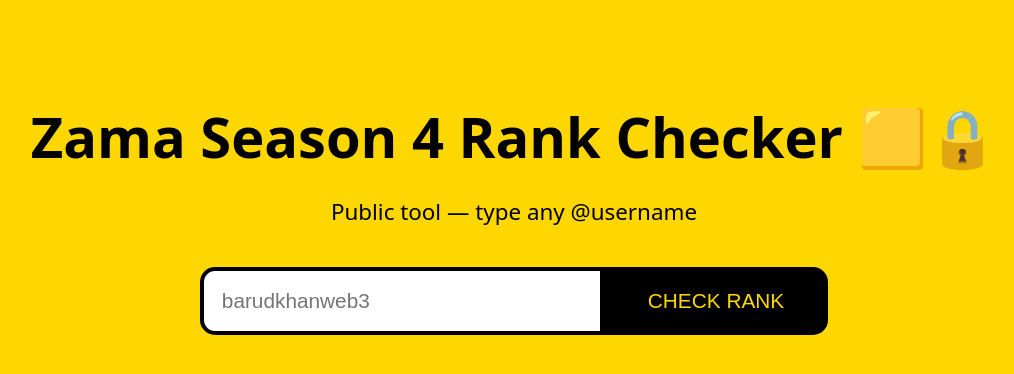
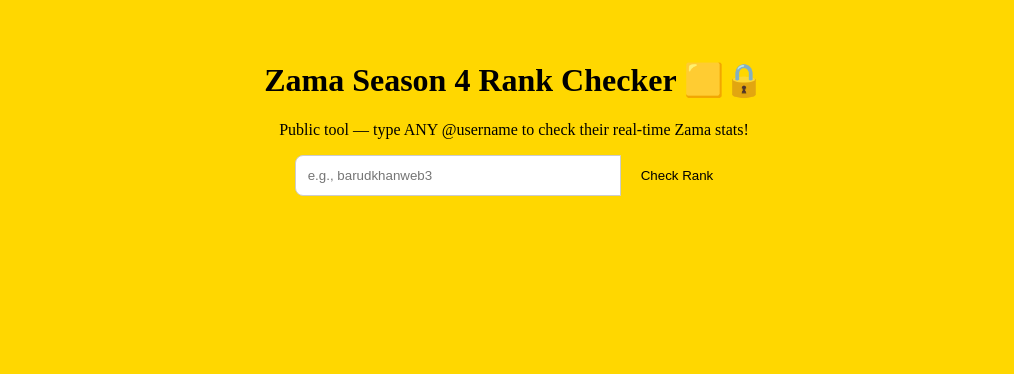
Before and after one commit to barudkhan/zama-season-4-checker, a Next.js app: page / in a window 1280 px wide. Shown: the top 374 px of the page, without its empty margins (126-1140 px from the left). Built offline with nearby package versions, Linux system fonts and the light colour scheme.

Commit message:
Refactor Home component and improve error handling

```diff
--- a/app/page.tsx
+++ b/app/page.tsx
@@ -1,86 +1,59 @@
 'use client';
-
 import { useState } from 'react';
 
 export default function Home() {
   const [username, setUsername] = useState('');
-  const [data, setData] = useState<any>(null);
+  const [data, setData] = useState(null);
   const [loading, setLoading] = useState(false);
+  const [error, setError] = useState('');
 
   const check = async () => {
     if (!username.trim()) return;
     setLoading(true);
+    setError('');
     setData(null);
     try {
       const res = await fetch(`/api/checker/${username.replace('@', '')}`);
       const json = await res.json();
-      setData(json);
-    } catch (err) {
-      setData({ error: 'API error — check token or try again' });
+      if (res.ok && json.posts > 0) {
+        setData(json);
+      } else {
+        setError(json.error || 'No posts found for #ZamaCreatorProgram');
+      }
+    } catch {
+      setError('API error — check token or try again');
     }
     setLoading(false);
   };
 
   return (
-    <div style={{ padding: '60px 20px', textAlign: 'center', fontFamily: 'system-ui', minHeight: '100vh', background: '#FFD700' }}>
-      <h1 style={{ fontSize: '3.5rem', color: '#000', marginBottom: '10px' }}>
-        Zama Season 4 Rank Checker 🟨🔒
-      </h1>
-      <p style={{ fontSize: '1.4rem', color: '#000', marginBottom: '40px' }}>
-        Public tool — type any @username
-      </p>
-
-      <div style={{ marginBottom: '50px' }}>
+    <div style={{ padding: '40px', maxWidth: '600px', margin: '0 auto', textAlign: 'center' }}>
+      <h1 style={{ color: '#000' }}>Zama Season 4 Rank Checker 🟨🔒</h1>
+      <p style={{ color: '#000' }}>Public tool — type ANY @username to check their real-time Zama stats!</p>
+      <div style={{ display: 'flex', justifyContent: 'center', marginBottom: '20px' }}>
         <input
-          placeholder="barudkhanweb3"
+          placeholder="e.g., barudkhanweb3"
           value={username}
           onChange={(e) => setUsername(e.target.value)}
-          style={{
-            padding: '18px',
-            width: '360px',
-            fontSize: '1.3rem',
-            borderRadius: '15px 0 0 15px',
-            border: '4px solid #000',
-            outline: 'none'
-          }}
+          style={{ padding: '12px', width: '300px', border: '1px solid #ccc', borderRadius: '8px 0 0 8px' }}
         />
         <button
           onClick={check}
-          disabled={loading}
-          style={{
-            padding: '18px 40px',
-            fontSize: '1.3rem',
-            background: '#000',
-            color: '#FFD700',
-            border: '4px solid #000',
-            borderRadius: '0 15px 15px 0',
-            cursor: 'pointer'
-          }}
+          disabled={loading || !username}
+          style={{ padding: '12px 20px', background: '#FFD700', color: '#000', border: 'none', borderRadius: '0 8px 8px 0', cursor: 'pointer' }}
         >
-          {loading ? 'WAIT...' : 'CHECK RANK'}
+          {loading ? 'Checking...' : 'Check Rank'}
         </button>
       </div>
-
-      {data && !data.error && (
-        <div style={{
-          background: '#000',
-          color: '#FFD700',
-          padding: '40px',
-          borderRadius: '20px',
-          maxWidth: '500px',
-          margin: '0 auto',
-          fontSize: '1.8rem'
-        }}>
-          <h2>@{data.username || username}</h2>
-          <p>Posts: <strong>{data.posts || 0}</strong></p>
-          <p>Impressions: <strong>{data.impressions || 0}</strong></p>
-          <p>ER: <strong>{data.er || '0%'}</strong></p>
-          <p>Rank: <strong>{data.estimatedRank || 'Outside Top 5000'}</strong></p>
+      {error && <p style={{ color: 'red' }}>{error}</p>}
+      {data && (
+        <div style={{ padding: '20px', background: '#1a1a1a', color: '#fff', borderRadius: '12px', border: '1px solid #FFD700' }}>
+          <h2 style={{ color: '#FFD700' }}>{data.username}</h2>
+          <p><strong>Posts:</strong> {data.posts}</p>
+          <p><strong>Impressions:</strong> {data.impressions}</p>
+          <p><strong>ER%:</strong> {data.er}</p>
+          <p><strong>Estimated Rank:</strong> {data.estimatedRank}</p>
         </div>
-      )}
-
-      {data?.error && (
-        <p style={{ color: 'red', fontSize: '1.5rem' }}>{data.error}</p>
       )}
     </div>
   );
```
